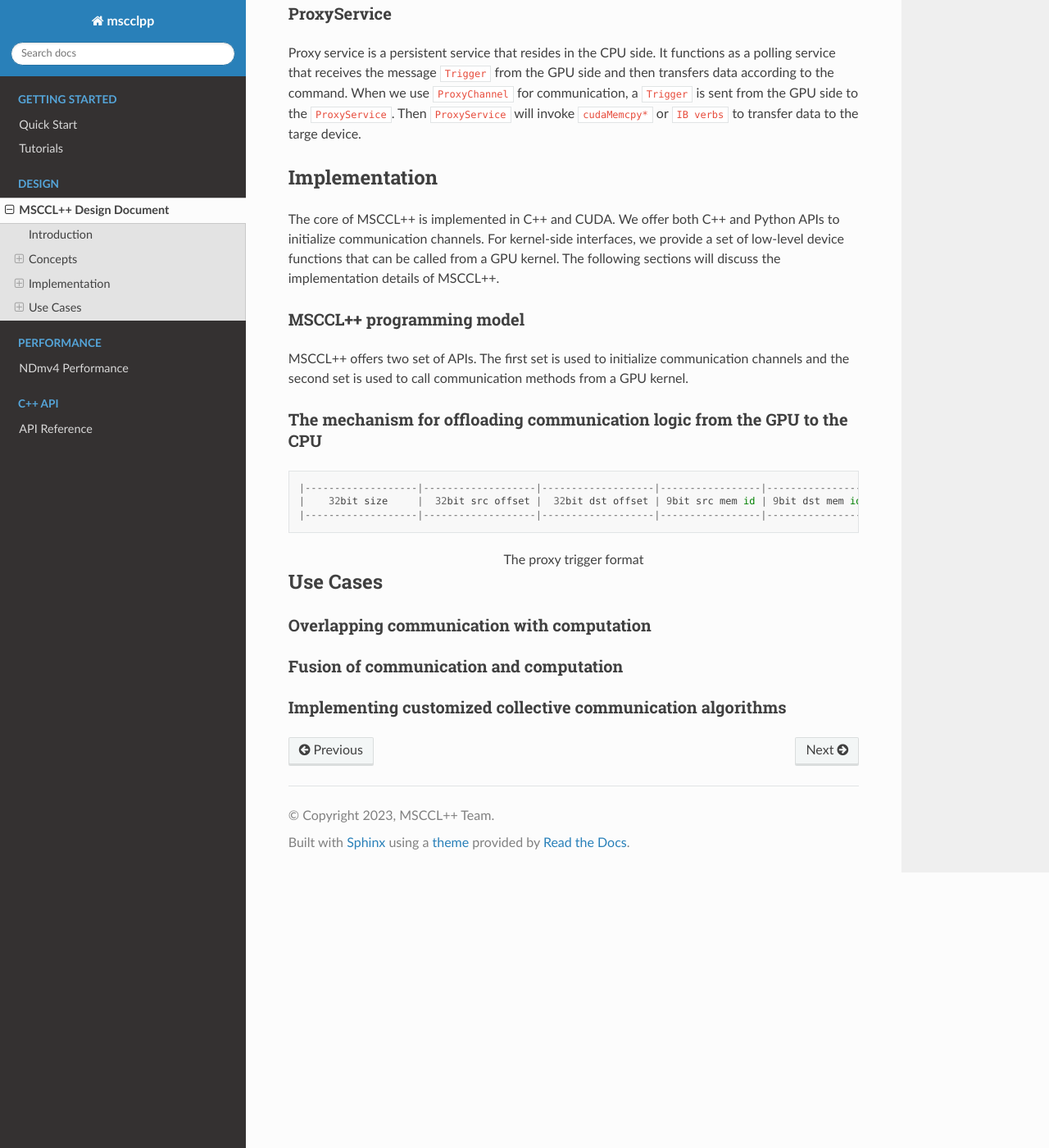
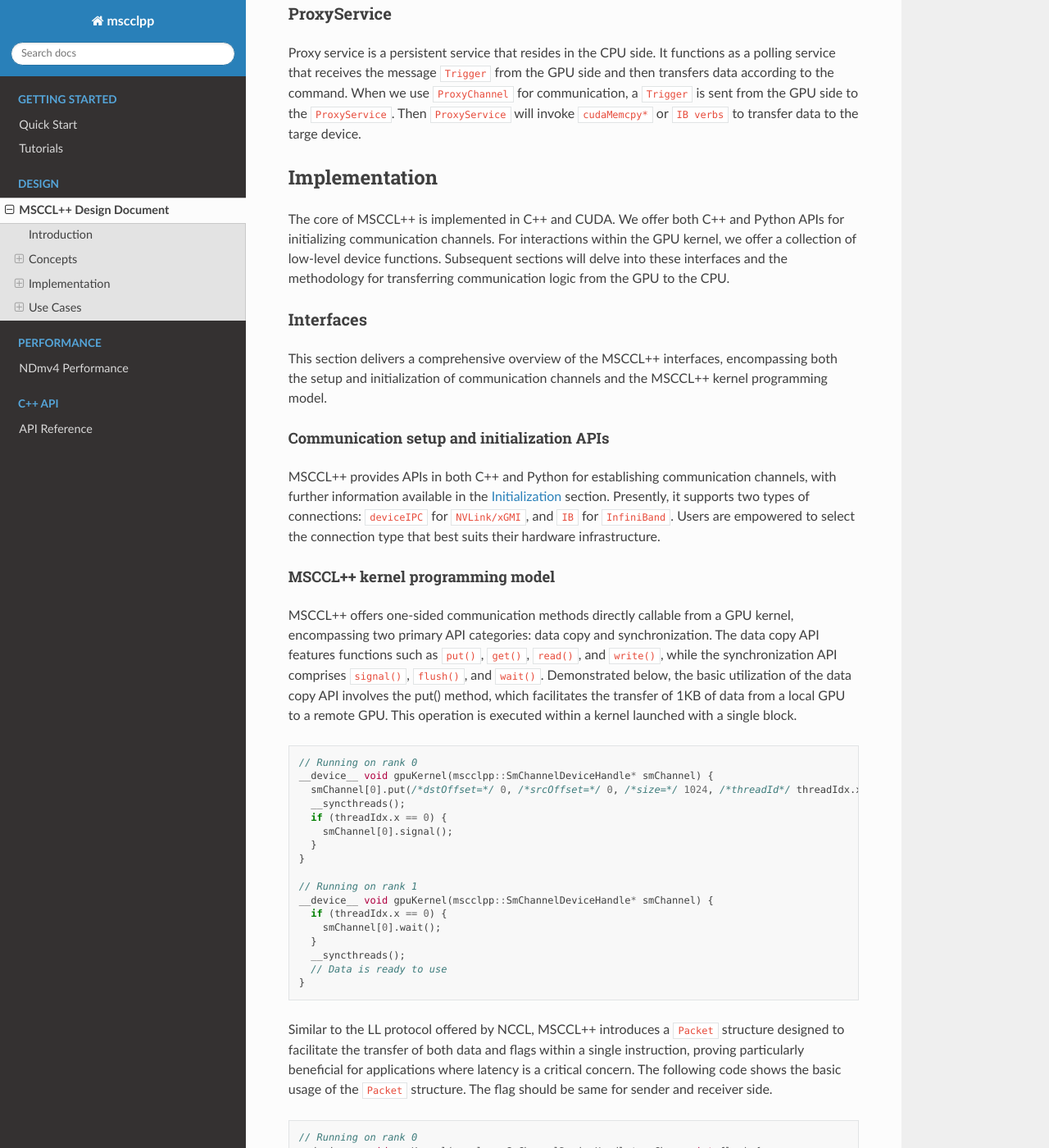
Before and after one commit to microsoft/mscclpp, a Sphinx documentation site: the page built from docs/design/design.md, in a window 1280 px wide and 1400 px high, scrolled down 2408 px. Shown: the whole window at 82% size. Built offline with Sphinx 7.4.7 and the Read the Docs theme 2.0.0, drawn with Linux system fonts in a browser that asks for light colours; some of the changed text lies outside the part shown.

Commit message:
update doc

````diff
--- a/docs/conf.py
+++ b/docs/conf.py
@@ -20,9 +20,7 @@ templates_path = ["_templates"]
 exclude_patterns = ["_build", "Thumbs.db", ".DS_Store"]
 
 # Breathe configuration
-breathe_projects = {
-    "mscclpp": "./doxygen/xml"
-}
+breathe_projects = {"mscclpp": "./doxygen/xml"}
 breathe_default_project = "mscclpp"
 
 # -- Options for HTML output -------------------------------------------------
--- a/docs/design/design.md
+++ b/docs/design/design.md
@@ -47,12 +47,57 @@ Proxy service is a persistent service that resides in the CPU side. It functions
 
 ## Implementation
 
-The core of MSCCL++ is implemented in C++ and CUDA. We offer both C++ and Python APIs to initialize communication channels. For kernel-side interfaces, we provide a set of low-level device functions that can be called from a GPU kernel. The following sections will discuss the implementation details of MSCCL++.
+The core of MSCCL++ is implemented in C++ and CUDA. We offer both C++ and Python APIs for initializing communication channels. For interactions within the GPU kernel, we offer a collection of low-level device functions. Subsequent sections will delve into these interfaces and the methodology for transferring communication logic from the GPU to the CPU.
 
-### MSCCL++ programming model
-MSCCL++ offers two set of APIs. The first set is used to initialize communication channels and the second set is used to call communication methods from a GPU kernel.
+### Interfaces
+This section delivers a comprehensive overview of the MSCCL++ interfaces, encompassing both the setup and initialization of communication channels and the MSCCL++ kernel programming model.
+
+#### Communication setup and initialization APIs
+MSCCL++ provides APIs in both C++ and Python for establishing communication channels, with further information available in the [Initialization](../getting-started/tutorials/initialization.md) section. Presently, it supports two types of connections: `deviceIPC` for `NVLink/xGMI`, and `IB` for `InfiniBand`. Users are empowered to select the connection type that best suits their hardware infrastructure.
+
+#### MSCCL++ kernel programming model
+MSCCL++ offers one-sided communication methods directly callable from a GPU kernel, encompassing two primary API categories: data copy and synchronization. The data copy API features functions such as `put()`, `get()`, `read()`, and `write()`, while the synchronization API comprises `signal()`, `flush()`, and `wait()`. Demonstrated below, the basic utilization of the data copy API involves the put() method, which facilitates the transfer of 1KB of data from a local GPU to a remote GPU. This operation is executed within a kernel launched with a single block.
+```cpp
+// Running on rank 0
+__device__ void gpuKernel(mscclpp::SmChannelDeviceHandle* smChannel) {
+  smChannel[0].put(/*dstOffset=*/ 0, /*srcOffset=*/ 0, /*size=*/ 1024, /*threadId*/ threadIdx.x, /*numThreads*/ blockDim.x);
+  __syncthreads();
+  if (threadIdx.x == 0) {
+    smChannel[0].signal();
+  }
+}
+
+// Running on rank 1
+__device__ void gpuKernel(mscclpp::SmChannelDeviceHandle* smChannel) {
+  if (threadIdx.x == 0) {
+    smChannel[0].wait();
+  }
+  __syncthreads();
+  // Data is ready to use
+}
+```
+
+Similar to the LL protocol offered by NCCL, MSCCL++ introduces a `Packet` structure designed to facilitate the transfer of both data and flags within a single instruction, proving particularly beneficial for applications where latency is a critical concern. The following code shows the basic usage of the `Packet` structure. The flag should be same for sender and receiver side.
+```cpp
+// Running on rank 0
+__device__ void gpuKernel(mscclpp::SmChannelDeviceHandle* smChans, int flag) {
+  smChans[0].putPackets(/*dstOffset=*/ 0, /*srcOffset=*/ 0, /*size=*/ 1024, /*threadId*/ threadIdx.x, /*numThreads*/ blockDim.x,
+                        /*flag=*/ flag);
+}
+
+// Running on rank 1
+__device__ void gpuKernel(mscclpp::SmChannelDeviceHandle* smChans, int flag) {
+  smChans[0].getPackets(/*dstOffset=*/ 0, /*srcOffset=*/ 0, /*size=*/ 1024, /*threadId*/ threadIdx.x, /*numThreads*/ blockDim.x,
+                        /*flag=*/ flag);
+  // Data is ready to use
+}
+```
 
 ### The mechanism for offloading communication logic from the GPU to the CPU
+
+As mentioned in the previous section, the offloading of communication logic from the GPU to the CPU is accomplished through the `Fifo` and `Trigger` mechanism.
+
+The accompanying figure details the structure of `Tigger`, employing three bits to denote the operation type: `data transfer`, `signal`, and `flush`. The remaining fields specify the precise data locations for both local and remote buffers.
 
 ```
 |-------------------|-------------------|-------------------|-----------------|-----------------|---------|-------------------|---------------|
@@ -61,6 +106,8 @@ MSCCL++ offers two set of APIs. The first set is used to initialize communicatio
 ```
 <center>The proxy trigger format</center>
 
+Page-locked memory is utilized for the `Fifo`, guaranteeing access by both the CPU and GPU. On the CPU side, a polling thread periodically checks the Fifo for new commands. Upon processing a command, it updates an incremented counter to signal to the GPU that the command has been executed. Users wishing to ensure a command has been processed can invoke `flush()`, which waits for the device-side counter to reflect this update.
+
 ## Use Cases
 
 ### Overlapping communication with computation
````
